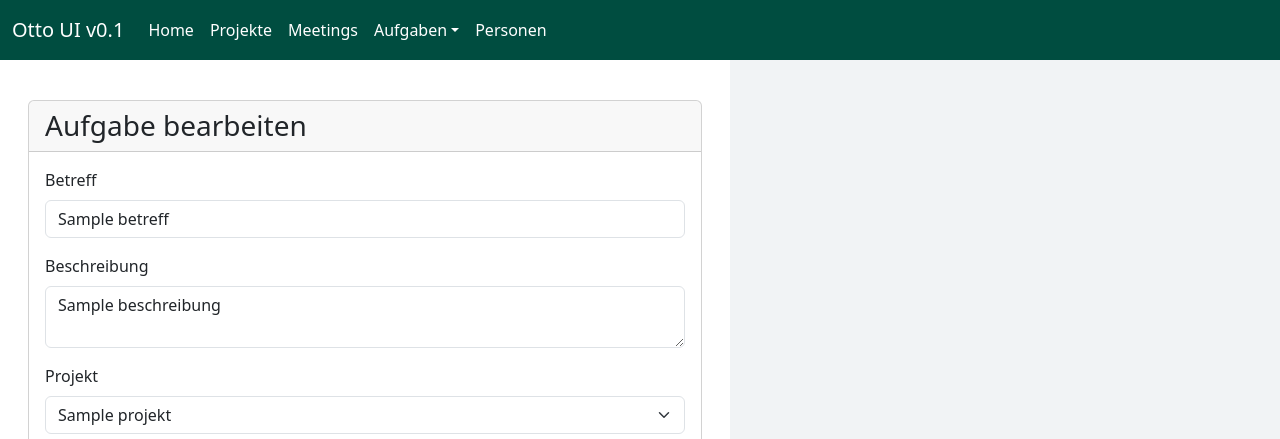
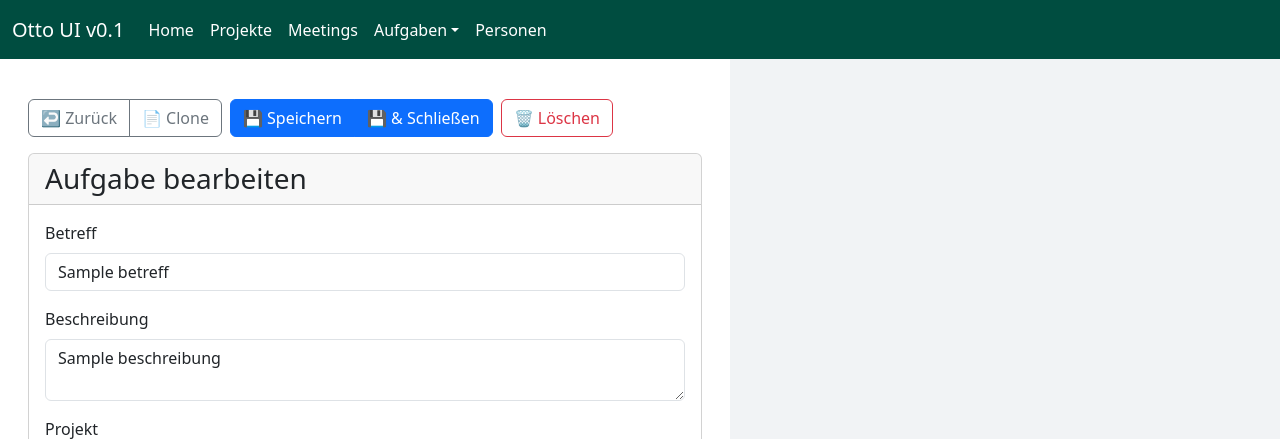
Before and after one commit to gdsanger/otto, a Django app: template otto-ui/core/templates/core/task_detailpage.html in a window 1280 px wide. Shown: the top 439 px of the page. Run offline with Django 5.2, Linux system fonts and the light colour scheme; the template is opened without the code that fills it: most values are stand-ins (such as "Sample title", 1, 10 or a date in 2020); some libraries are stand-ins or nearby versions.

Commit message:
Add toolbar with task actions to detail view

```diff
--- a/otto-ui/core/templates/core/task_detailpage.html
+++ b/otto-ui/core/templates/core/task_detailpage.html
@@ -8,6 +8,19 @@
   }
 </script>
 <div class="container py-4">
+  <div class="btn-toolbar mb-3" role="toolbar" aria-label="Toolbar">
+    <div class="btn-group me-2" role="group">
+      <button id="backBtn" type="button" class="btn btn-outline-secondary">↩️ Zurück</button>
+      <button id="cloneBtn" type="button" class="btn btn-outline-secondary">📄 Clone</button>
+    </div>
+    <div class="btn-group me-2" role="group">
+      <button type="submit" form="taskForm" class="btn btn-primary">💾 Speichern</button>
+      <button id="saveCloseBtn" type="button" class="btn btn-primary">💾 &amp; Schließen</button>
+    </div>
+    <div class="btn-group" role="group">
+      <button id="deleteBtn" type="button" class="btn btn-outline-danger">🗑️ Löschen</button>
+    </div>
+  </div>
   <div class="card mb-3">
     <div class="card-header">
       <h3 class="mb-0">Aufgabe bearbeiten</h3>
@@ -105,11 +118,11 @@ function getCookie(name){
 }
 const form = document.getElementById('taskForm');
 const successBox = document.getElementById('saveSuccess');
-form.addEventListener('submit', function(e){
-  e.preventDefault();
+
+function saveTask() {
   const data = {};
-  new FormData(form).forEach((v,k)=>{data[k]=v});
-  fetch('', {
+  new FormData(form).forEach((v, k) => { data[k] = v; });
+  return fetch('', {
     method: 'POST',
     headers: {
       'Content-Type': 'application/json',
@@ -117,13 +130,64 @@ form.addEventListener('submit', function(e){
     },
     body: JSON.stringify(data)
   }).then(r => {
-    if(r.ok){
+    if (r.ok) {
       successBox.classList.remove('d-none');
-      setTimeout(()=>successBox.classList.add('d-none'),2000);
-    }else{
+      setTimeout(() => successBox.classList.add('d-none'), 2000);
+      return true;
+    } else {
       alert('Fehler beim Speichern');
+      return false;
     }
   });
+}
+
+form.addEventListener('submit', function(e){
+  e.preventDefault();
+  saveTask();
+});
+
+document.getElementById('backBtn').addEventListener('click', () => history.back());
+
+document.getElementById('saveCloseBtn').addEventListener('click', () => {
+  saveTask().then(ok => { if(ok) history.back(); });
+});
+
+document.getElementById('cloneBtn').addEventListener('click', () => {
+  const data = {};
+  new FormData(form).forEach((v,k)=>{ if(k !== 'task_id') data[k]=v; });
+  fetch('/task/new/', {
+    method: 'POST',
+    headers: {
+      'Content-Type': 'application/json',
+      'X-CSRFToken': getCookie('csrftoken'),
+    },
+    body: JSON.stringify(data)
+  }).then(r => r.ok ? r.json() : Promise.reject()).then(d => {
+    if(d.id) {
+      window.location.href = `/task/view/${d.id}/`;
+    } else {
+      alert('Fehler beim Klonen');
+    }
+  }).catch(() => alert('Fehler beim Klonen'));
+});
+
+document.getElementById('deleteBtn').addEventListener('click', () => {
+  if(confirm('Wirklich löschen?')) {
+    fetch('/task/delete/', {
+      method: 'POST',
+      headers: {
+        'Content-Type': 'application/x-www-form-urlencoded',
+        'X-CSRFToken': getCookie('csrftoken'),
+      },
+      body: 'task_id=' + encodeURIComponent(form.elements['task_id'].value)
+    }).then(r => {
+      if(r.ok) {
+        history.back();
+      } else {
+        alert('Fehler beim Löschen');
+      }
+    });
+  }
 });
 </script>
 {% endblock %}
```
